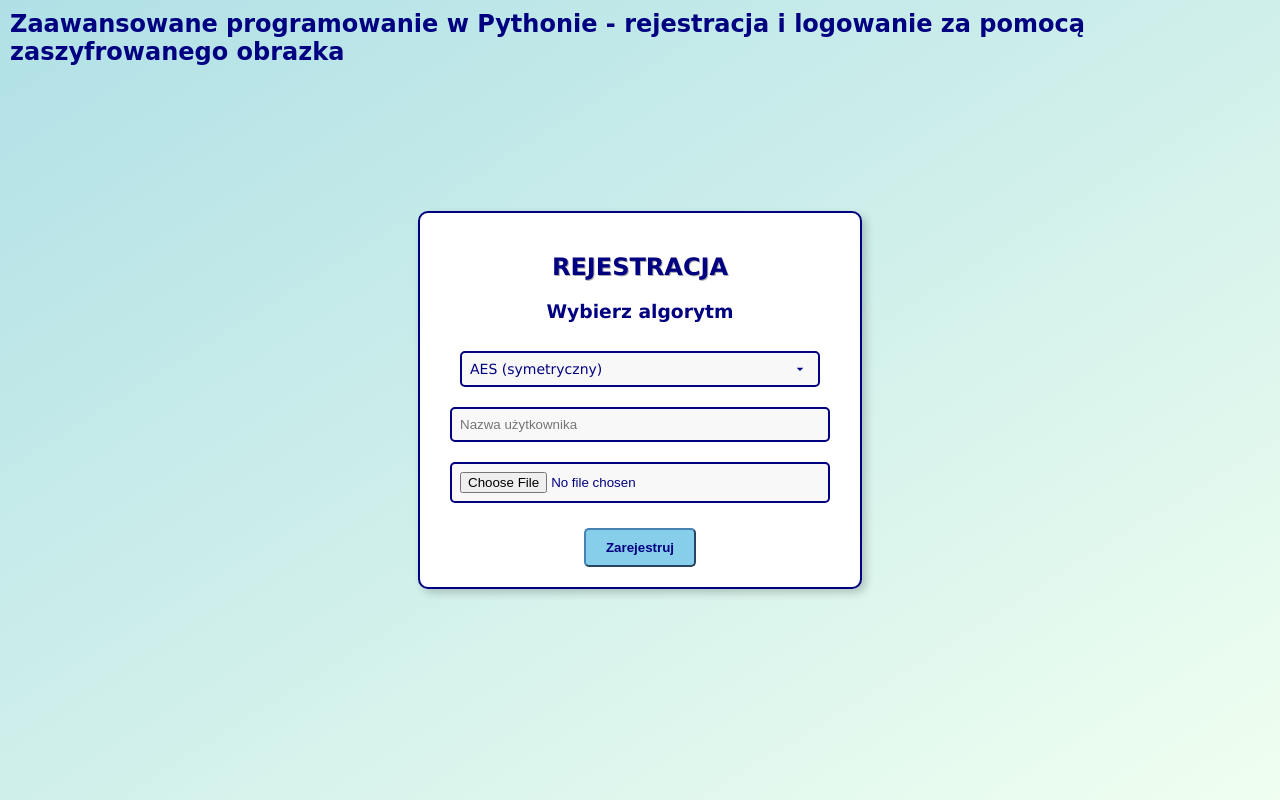
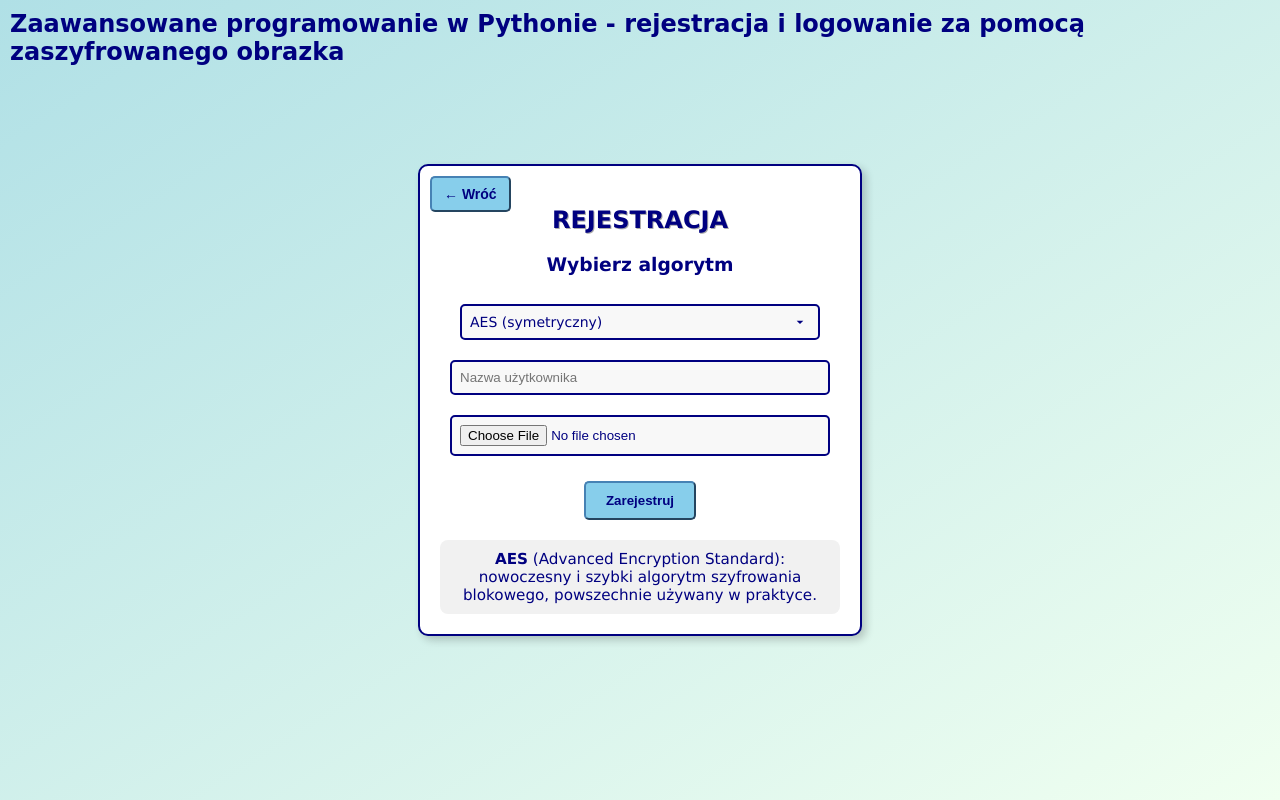
Before and after one commit to michuMM/advanced-python-project, a Flask app: page /register in a window 1280 px wide. Run offline with Flask 3, Linux system fonts and the light colour scheme.

Commit message:
Dodano przycisk powrotu, wyswietlanie opisu algorytmow i czasy logowania i rejestracji

```diff
--- a/project/app.py
+++ b/project/app.py
@@ -4,6 +4,7 @@ from stegano_utils import hide_message, reveal_message
 from werkzeug.utils import secure_filename
 from encryption_utils import encrypt_aes, encrypt_rsa, encrypt_des, encrypt_ecc
 from encryption_utils import decrypt_aes, decrypt_rsa, decrypt_des, decrypt_ecc
+import time
 
 app = Flask(__name__)
 app.secret_key = "sekret123"
@@ -23,11 +24,13 @@ if not os.path.exists(USER_DB):
 
 @app.route("/")
 def index():
-    return render_template("index.html")
+    reg_time = request.args.get("reg_time")
+    return render_template("index.html", reg_time=reg_time)
 
 @app.route("/register", methods=["GET", "POST"])
 def register():
     if request.method == "POST":
+        start_time = time.time()
         algorithm = request.form.get('algorithm')
         print(f"Wybrany algorytm: {algorithm}")
 
@@ -62,12 +65,16 @@ def register():
         with open(USER_DB, "w") as f:
             json.dump(users, f)
 
-        return redirect(url_for("index"))
+        end_time = time.time()
+        duration = end_time - start_time
+
+        return redirect(url_for("index", reg_time=f"{duration:.4f}"))
     return render_template("register.html")
 
 @app.route("/login", methods=["GET", "POST"])
 def login():
     if request.method == "POST":
+        start_time = time.time()
         username = request.form["username"]
         image = request.files["image"]
 
@@ -107,7 +114,9 @@ def login():
         if decrypted_msg == username:
             session["username"] = username
             print("Zalogowano jako: ", username)
-            return redirect(url_for("success"))
+            end_time = time.time()
+            duration = end_time - start_time
+            return redirect(url_for("success", reg_time=f"{duration:.4f}"))
         else:
             print("Nieprawidłowe logowanie: ", username)
             return redirect(url_for("fail"))
@@ -120,16 +129,19 @@ def login():
 
         if decrypted_msg == username:
             session["username"] = username
-            return redirect(url_for("success"))
+            end_time = time.time()
+            duration = end_time - start_time
+            return redirect(url_for("success", reg_time=f"{duration:.4f}"))
         else:
             return redirect(url_for("fail"))
     return render_template("login.html")
 
 @app.route("/success")
 def success():
+    reg_time = request.args.get("reg_time")
     if "username" not in session:
         return redirect(url_for("index"))
-    return render_template("success.html", username=session["username"])
+    return render_template("success.html", username=session["username"], reg_time = request.args.get("reg_time"))
 
 @app.route("/fail")
 def fail():
--- a/project/static/styles.css
+++ b/project/static/styles.css
@@ -146,3 +146,28 @@ select:focus {
   border-color: #4682b4;
   box-shadow: 0 0 5px rgba(70, 130, 180, 0.5);
 }
+
+#go-back {
+  position: absolute;
+  top: 10px;
+  left: 10px;
+  display: block;
+  padding: 8px 12px;
+  text-decoration: none;
+  color: #000080;
+  background-color: #87ceeb;
+  border: 2px outset #4682b4;
+  border-radius: 5px;
+  font-weight: bold;
+  font-size: 14px;
+  cursor: pointer;
+  transition: background-color 0.2s ease
+  }
+
+  #go-back:hover {
+    background-color: #add8e6;
+  }
+
+  .form-container {
+    position: relative; /* ważne, żeby przycisk miał punkt odniesienia */
+  }
--- a/project/templates/login.html
+++ b/project/templates/login.html
@@ -5,6 +5,7 @@
 </head>
 <body>
   <div class="form-container">
+    <button id="go-back" onclick="history.back()">← Wróć</button>
     <h2>Logowanie</h2>
     <form method="post" enctype="multipart/form-data">
       <input type="text" name="username" placeholder="Nazwa użytkownika"><br>
--- a/project/templates/register.html
+++ b/project/templates/register.html
@@ -4,31 +4,64 @@
   <meta charset="UTF-8">
   <title>Rejestracja</title>
   <link rel="stylesheet" href="/static/styles.css">
+  <style>
+    .algo-description {
+      margin-top: 20px;
+      font-size: 0.95em;
+      background-color: #f1f1f1;
+      padding: 10px;
+      border-radius: 8px;
+      max-width: 500px;
+    }
+  </style>
 </head>
 <body>
   <div class="form-container">
+    <button id="go-back" onclick="history.back()">← Wróć</button>
     <h2>Rejestracja</h2>
     <form method="post" enctype="multipart/form-data">
       <!-- Wybór algorytmu -->
       <div class="algorithm-selection">
         <h3>Wybierz algorytm</h3>
-        <select name="algorithm">
-            <option value="aes" selected>AES (symetryczny)</option>
-            <option value="rsa">RSA (asymetryczny)</option>
-            <option value="des">DES (symetryczny)</option>
-            <option value="ecc">ECC (asymetryczny)</option>
+        <select name="algorithm" id="algorithm">
+          <option value="aes" selected>AES (symetryczny)</option>
+          <option value="rsa">RSA (asymetryczny)</option>
+          <option value="des">DES (symetryczny)</option>
+          <option value="ecc">ECC (asymetryczny)</option>
         </select>
       </div>
 
-      <!-- Ukryty input nie jest już potrzebny -->
       <input type="text" name="username" placeholder="Nazwa użytkownika"><br>
       <input type="file" name="image"><br>
       <input type="submit" value="Zarejestruj">
     </form>
+
+    <!-- Tu pojawi się dynamiczny opis -->
+    <div id="algorithm-description" class="algo-description"></div>
   </div>
 
   <div class="corner-decor">
     Zaawansowane programowanie w Pythonie - rejestracja i logowanie za pomocą zaszyfrowanego obrazka
   </div>
+
+  <script>
+    const descriptions = {
+      aes: "<strong>AES</strong> (Advanced Encryption Standard): nowoczesny i szybki algorytm szyfrowania blokowego, powszechnie używany w praktyce.",
+      rsa: "<strong>RSA</strong>: klasyczny algorytm szyfrowania asymetrycznego, bazujący na trudności faktoryzacji dużych liczb.",
+      des: "<strong>DES</strong>: starszy algorytm szyfrowania symetrycznego. Uważany za przestarzały, ale nadal edukacyjny.",
+      ecc: "<strong>ECC</strong> (Elliptic Curve Cryptography): nowoczesne szyfrowanie asymetryczne, zapewniające wysokie bezpieczeństwo przy krótkich kluczach."
+    };
+
+    const select = document.getElementById("algorithm");
+    const descriptionDiv = document.getElementById("algorithm-description");
+
+    function updateDescription() {
+      const selected = select.value;
+      descriptionDiv.innerHTML = descriptions[selected] || "";
+    }
+
+    select.addEventListener("change", updateDescription);
+    window.addEventListener("DOMContentLoaded", updateDescription); // pokaż domyślny opis na starcie
+  </script>
 </body>
 </html>
--- a/project/templates/success.html
+++ b/project/templates/success.html
@@ -8,6 +8,11 @@
 <body>
   <div class="form-container">
     <h2>Zalogowany jako {{ username }}</h2>
+    {% if reg_time %}
+      <div class="result-box">
+        Logowanie zakończone - czas przetwarzania: <strong>{{ reg_time }} s</strong>
+      </div>
+    {% endif %}
     <div class="logout-link"><a href="/logout">Wyloguj</a></div>
   </div>
   <div class="corner-decor">Zaawansowane programowanie w Pythonie - rejestracja i logowanie za pomocą zaszyfrowanego obrazka</div>
```
Also changed, not shown: project/templates/index.html (+7 -0 lines), project/templates/fail.html (line endings or trailing spaces).
